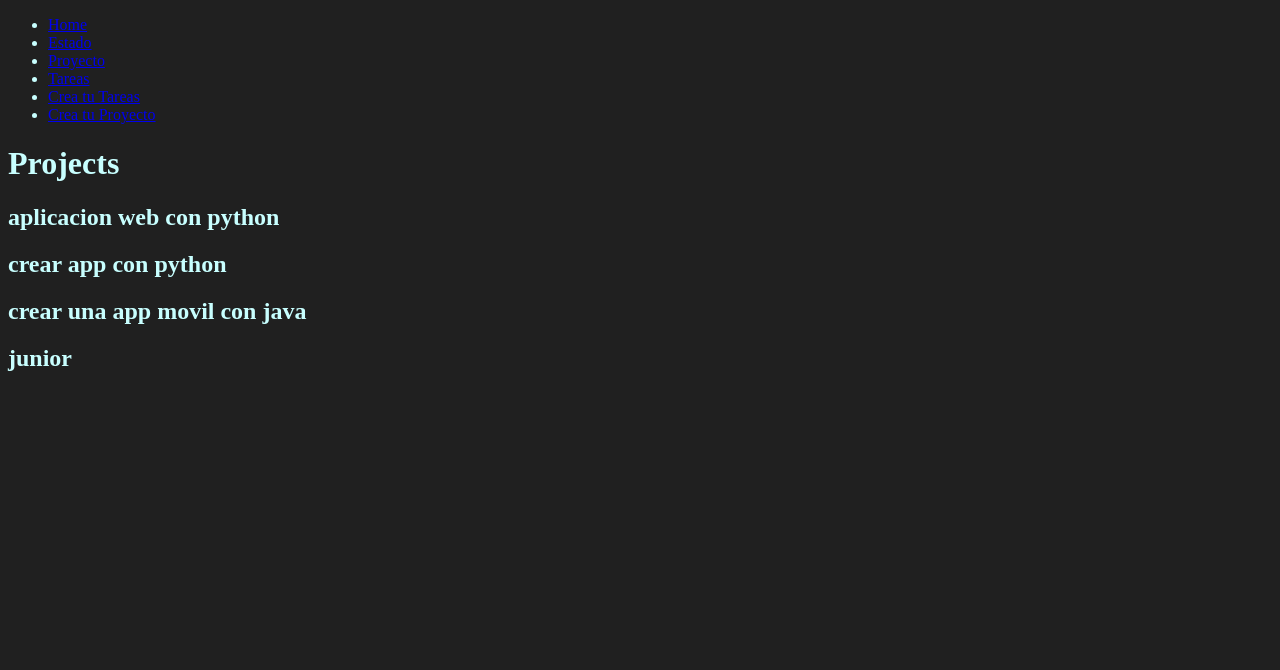
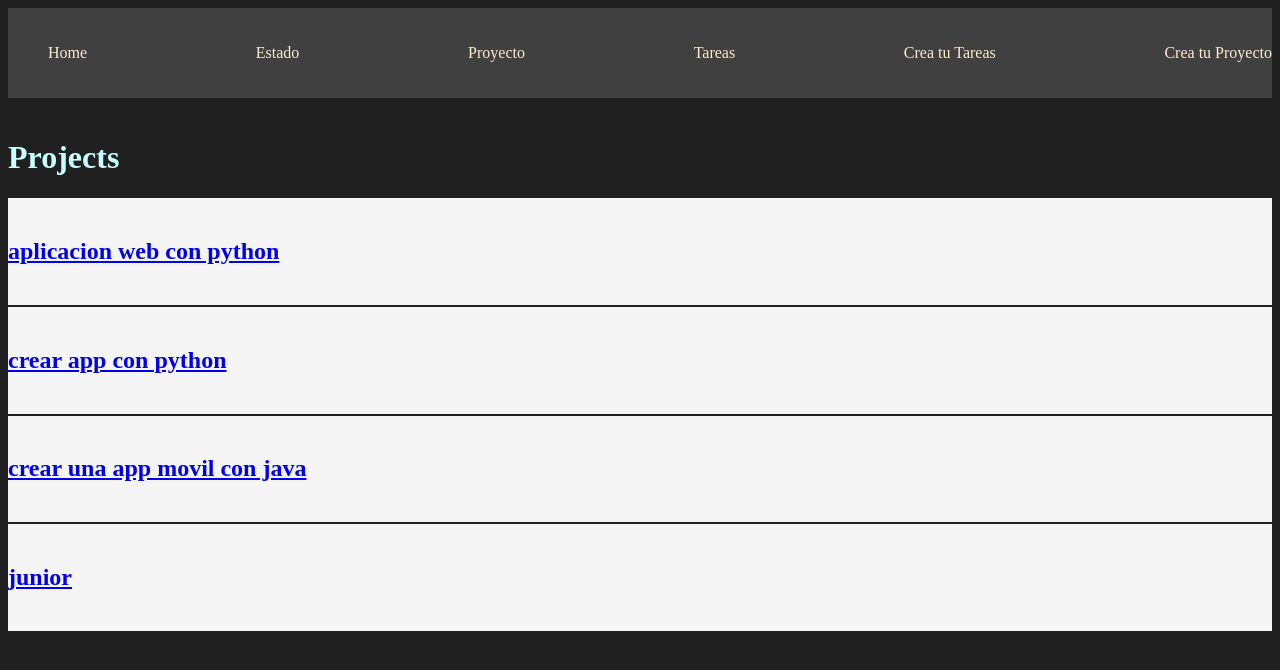
Before and after one commit to fabian-ded/curso_django, a Django app: page /projects/ in a window 1280 px wide. Shown: the top 670 px of the page. Run offline with Django 5.2, Linux system fonts and the light colour scheme; data comes from the database, SQL or seed files in the repository; both versions use the stored data as it was after the commit.

Commit message:
termine el curso de principiante y se hizo algunos retoques en la aplicacion para terminarla asi

```diff
--- a/store/forms.py
+++ b/store/forms.py
@@ -2,9 +2,9 @@ from django import forms
 
 
 class CreateNewTask(forms.Form):
-    title = forms.CharField(label="Titulo de tarea", max_length=200)
-    description = forms.CharField(label="Descripcion de la tarea", widget=forms.Textarea)
+    title = forms.CharField(label="Titulo de tarea", max_length=200, widget=forms.TextInput(attrs={'class': 'inputt'}))
+    description = forms.CharField(label="Descripcion de la tarea", widget=forms.Textarea(attrs={'class': 'inputt'}))
     id_project = forms.IntegerField(label="Id del proyecto")
 
 class CreateNewProject(forms.Form):
-    name = forms.CharField(label="Nombra tu brillante idea", max_length=100)
+    name = forms.CharField(label="Nombra tu brillante idea", max_length=100, widget=forms.TextInput(attrs={'class': 'inputt'}))
--- a/store/static/styles/main.css
+++ b/store/static/styles/main.css
@@ -2,3 +2,45 @@ body{
     background: #202020;
     color: rgb(200, 255, 255);
 }
+
+.navbar{
+    background: #404040;
+    padding: 25px ;
+}
+
+.navbar ul{
+    display: flex;
+    justify-content: space-between;
+}
+
+.navbar ul li{
+    list-style: none;
+}
+
+.navbar ul li a{
+    color: blanchedalmond;
+    text-decoration: none;
+}
+
+.navbar ul li a:hover{
+    color: rgb(200, 255, 255);
+}
+
+.container{
+    max-width:  1900px;
+    margin: auto;
+    padding: 20px 0;
+}
+
+.card{
+    background: whitesmoke;
+    color: black;
+    padding: 20px 0;
+    margin-bottom: 2px;
+}
+
+.inputt{
+    background: #d42121;
+    padding: 10px;
+    text-align: center;
+}
--- a/store/templates/layouts/base.html
+++ b/store/templates/layouts/base.html
@@ -9,7 +9,7 @@
     <link rel="stylesheet" href="{% static '/styles/main.css' %}"> <!-- asi se coloca un css en el html-->
 </head>
 <body>
-    <nav>
+    <nav class="navbar container">
     <ul>
         <li>
             <a href="/">Home</a>
@@ -32,7 +32,10 @@
     </ul>
 </nav>
 
+<main class="container">
 {% block content %} <!-- este block basio significa que aqui ira el contenido que se tenga en cada html diferente que vayamos  -->
 {% endblock %}
+</main>
+
 </body>
 </html>
--- a/store/templates/projects/projects.html
+++ b/store/templates/projects/projects.html
@@ -4,8 +4,10 @@
 <h1>Projects</h1>
 
 {% for project in projects %} <!-- asi se hace un bucle en un html y usando django -->
-    <article>
+    <article class="card">
+        <a href="{% url 'project_detail' project.id %}">
         <h1>{{project.name}}</h1> <!--asi se trae un dato que venga del bucle-->
+        </a>
     </article>
 {% endfor %} <!-- asi se cierra el bucle -->
 
--- a/store/urls.py
+++ b/store/urls.py
@@ -9,5 +9,6 @@ urlpatterns = [
     path('projects/', views.projects, name='projects'),# al colocar el "name=projects" estamos diciendo que ahora con solo el name podemos utilizar esta url donde se necesite con tan solo el name
     path('tasks/', views.tasks, name='tasks'),#ademas el "name" ayuda por si llego en algun momento a cambiar la url pues con solo el name no pasa nada asi se cambie el nombre de la ruta que tenga o cambie
     path('create_task/', views.Create_task, name='create_task'),#el name es como un identificador para esta ruta
-    path('create_project/', views.Create_Project, name='create_project')
+    path('create_project/', views.Create_Project, name='create_project'),
+    path('projects/<int:id>', views.Projec_detail, name="project_detail")
 ]
--- a/store/views.py
+++ b/store/views.py
@@ -1,4 +1,4 @@
-from django.shortcuts import render, redirect #render se utiliza para mostrar que diferentes htmls que tenemos en nuestro template y que se puedan utilizar aqui, ademas el "redirect" se utiliza para colocar direcciones en la url para irnos a otro lugar o otro html
+from django.shortcuts import render, redirect, get_object_or_404 #render se utiliza para mostrar que diferentes htmls que tenemos en nuestro template y que se puedan utilizar aqui, ademas el "redirect" se utiliza para colocar direcciones en la url para irnos a otro lugar o otro html
 from django.http import HttpResponse, JsonResponse
 from .models import Project, Task
 from django.shortcuts import get_object_or_404 #esta importacion de libreria es para que nos muestre un error 404 si es que lo hay
@@ -48,3 +48,8 @@ def Create_Project(request):
         Project.objects.create(name=request.POST["name"])
         #return render (request, "projects/create_project.html", {"forms": CreateNewProject() })
         return redirect("projects")#ejemplo 2
+
+def Projec_detail(request, id):
+    proyecto = get_object_or_404(Project ,id=id)
+    tasks = Task.objects.filter(Project_id=id)
+    return render(request, 'projects/detail.html', {'project': proyecto, 'tasks': tasks })
```
Also changed, not shown: store/templates/projects/detail.html (added, +15 -0 lines), db.sqlite3.
